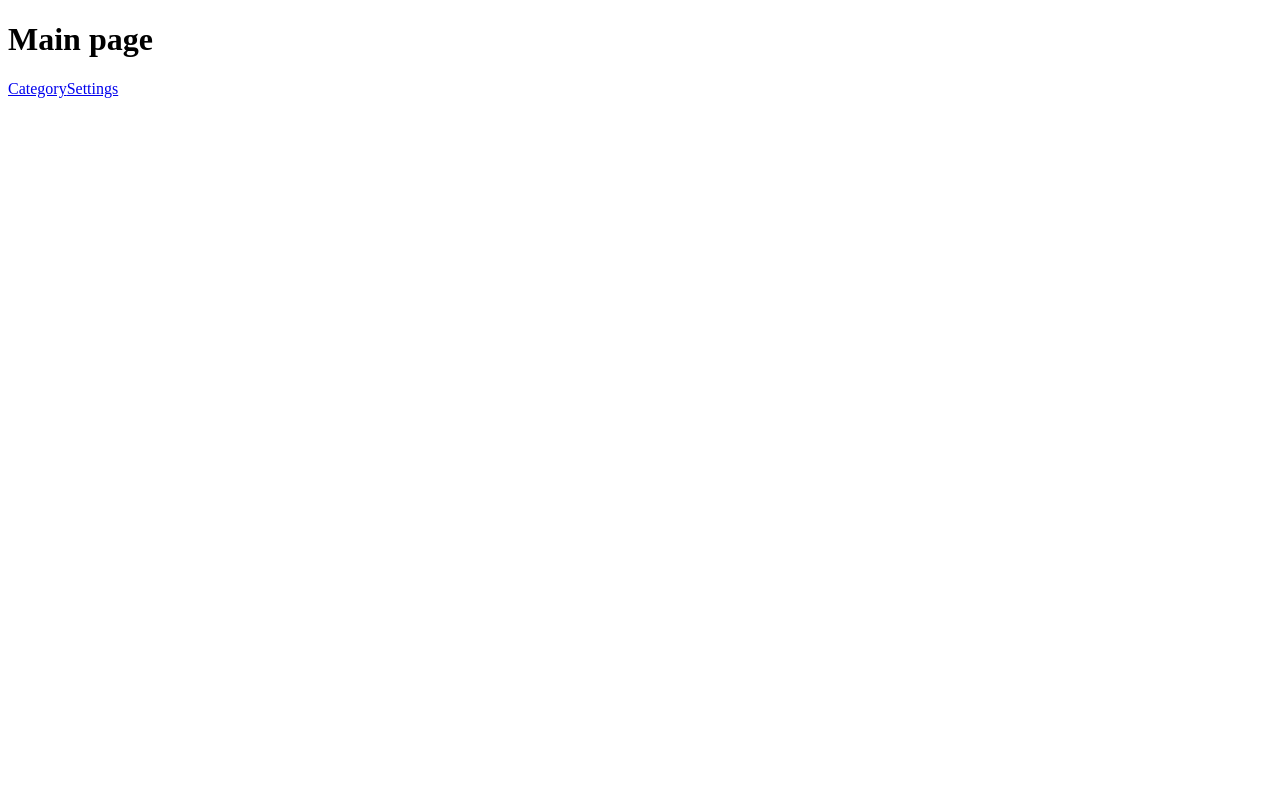
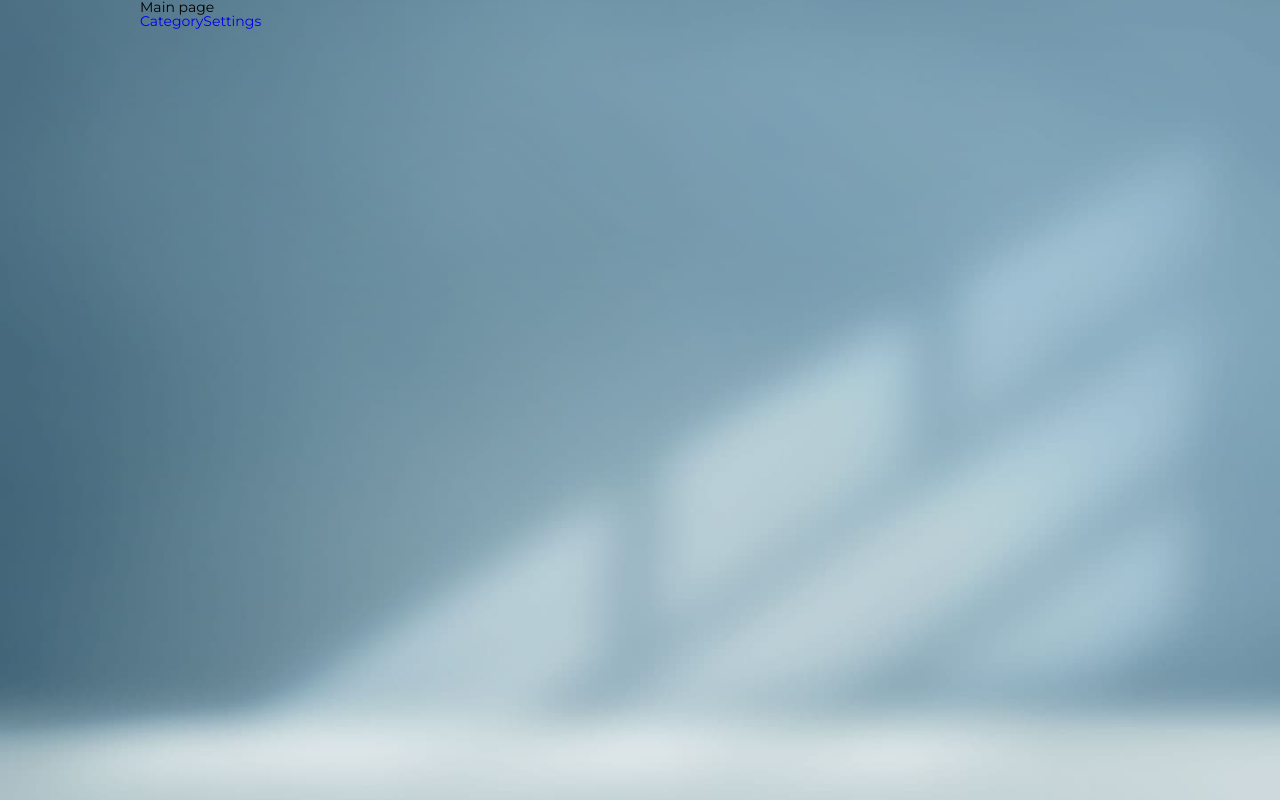
Before and after one commit to Rz0R/art-quiz, a React (Create React App) app: page / in a window 1280 px wide. Built offline with nearby package versions, Linux system fonts and the light colour scheme.

Commit message:
feat: add basic styles

```diff
--- a/package.json
+++ b/package.json
@@ -40,5 +40,8 @@
       "last 1 firefox version",
       "last 1 safari version"
     ]
+  },
+  "devDependencies": {
+    "sass": "^1.45.0"
   }
 }
--- /dev/null
+++ b/public/css/main.css
@@ -0,0 +1 @@
+@import url(https://fonts.googleapis.com/css2?family=Montserrat:wght@400;500;600;700&family=Roboto:wght@400;500;700&display=swap);@import url(./reboot.css);body{font-family:'Montserrat',sans-serif;font-weight:400;background:url(../assets/img/bg.jpg) no-repeat center/cover}
--- /dev/null
+++ b/public/css/reboot.css
@@ -0,0 +1,17 @@
+/*Обнуление*/
+*{padding: 0;margin: 0;border: 0;}
+*,*:before,*:after{-moz-box-sizing: border-box;-webkit-box-sizing: border-box;box-sizing: border-box;}
+:focus,:active{outline: none;}
+a:focus,a:active{outline: none;}
+nav,footer,header,aside{display: block;}
+html,body{height:100%;width:100%;font-size:100%;line-height:1;font-size:14px;-ms-text-size-adjust:100%;-moz-text-size-adjust:100%;-webkit-text-size-adjust:100%;}
+input,button,textarea{font-family:inherit;}
+input::-ms-clear{display: none;}
+button{cursor: pointer;}
+button::-moz-focus-inner {padding:0;border:0;}
+a,a:visited{text-decoration: none;}
+a:hover{text-decoration: none;}
+ul li{list-style: none;}
+img{vertical-align: top;}
+h1,h2,h3,h4,h5,h6{font-size:inherit;font-weight: inherit;}
+/*--------------------*/
--- a/public/index.html
+++ b/public/index.html
@@ -8,6 +8,7 @@
       name="description"
       content="Web site created using create-react-app"
     />
+    <link rel="stylesheet" href="css/main.css">
     <title>Art-Quiz</title>
   </head>
   <body>
--- /dev/null
+++ b/src/App.scss
@@ -0,0 +1,6 @@
+.container {
+    max-width: 1000px;
+    margin: 0 auto;
+    box-sizing: content-box;
+    padding: 0 10px;
+}
--- a/src/App.tsx
+++ b/src/App.tsx
@@ -5,17 +5,19 @@ import SettingsPage from './pages/SettingsPage';
 import CategoryPage from './pages/CategoryPage';
 import NotFoundPage from './pages/NotFoundPage';
 
+import './App.scss'
+
 const App: React.FC = () => {
 
   return (
-    <>
+      <div className='container'>
         <Routes>
           <Route path='/' element={<MainPage />} />
           <Route path='/category' element={<CategoryPage />} />
           <Route path='/settings' element={<SettingsPage />} />
           <Route path='*' element={<NotFoundPage />} />
         </Routes>
-    </>
+      </div>
   );
 }
 
--- a/src/pages/MainPage.tsx
+++ b/src/pages/MainPage.tsx
@@ -1,6 +1,5 @@
 import React from 'react';
 import { Link } from 'react-router-dom';
-
 
 const MainPage: React.FC = () => {
 
```
Also changed, not shown: public/assets/img/bg.jpg (added), 1 other file (tests, documents, lock files or other folders). Lines whose indentation alone changed are shown as unchanged.
